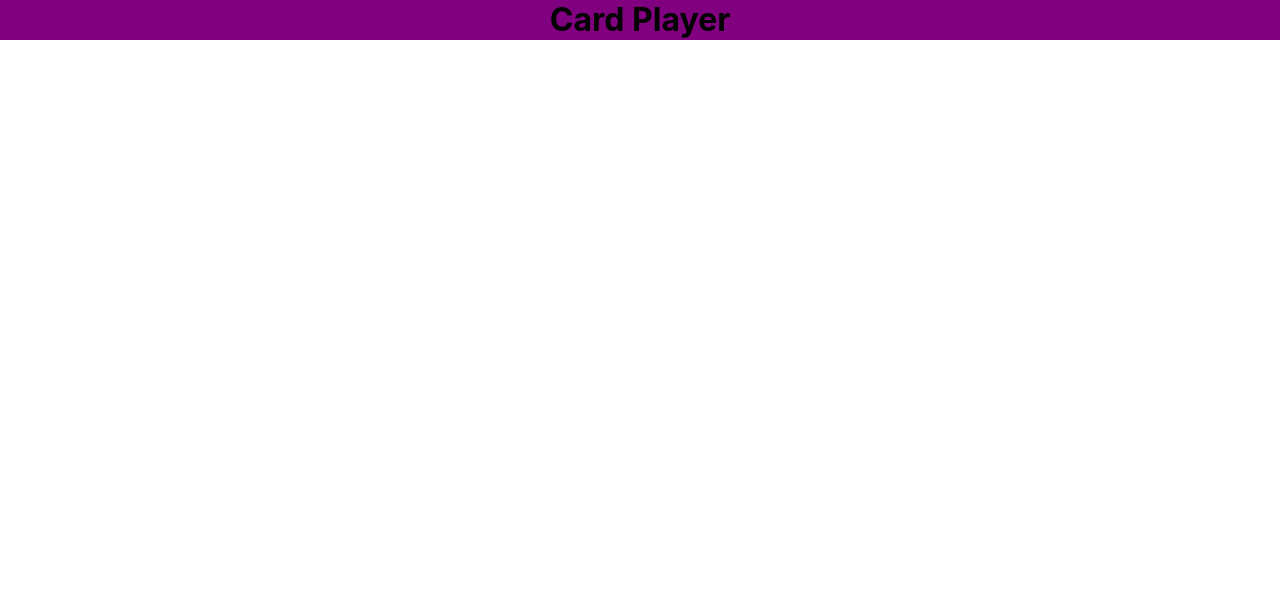
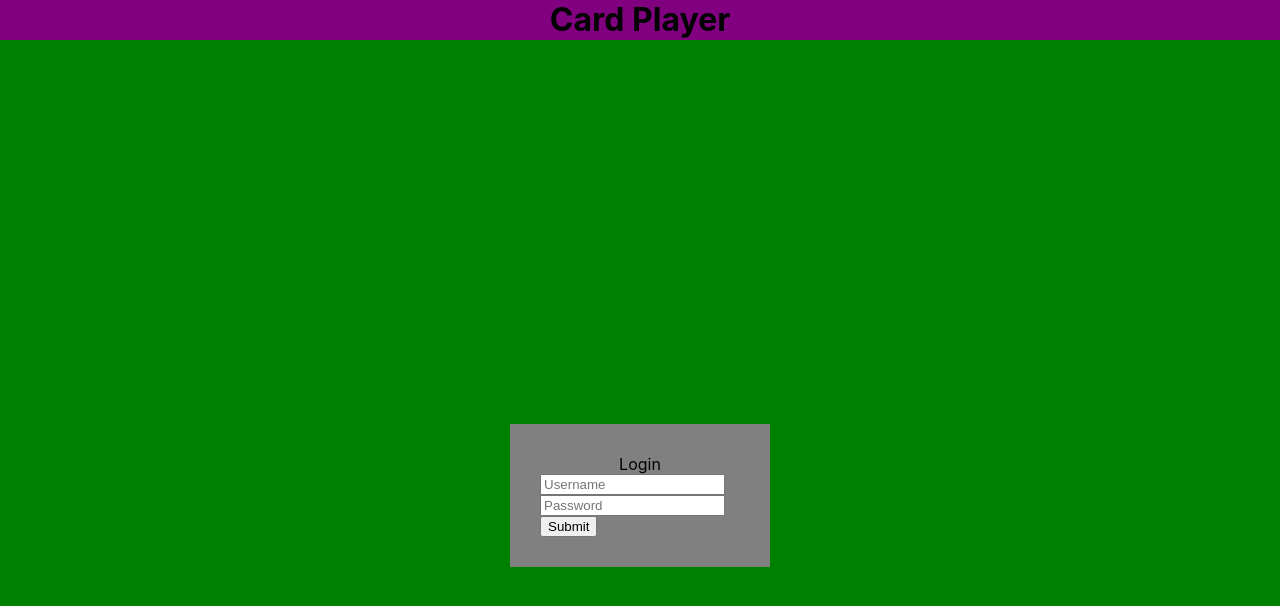
Before and after one commit to aidansmith1243/Computer-Science-Project, a React (Create React App) app in the folder CardGame/CardGame/client-app/: page /login in a window 1280 px wide. Shown: the top 606 px of the page. Built offline with nearby package versions, Linux system fonts and the light colour scheme.

Commit message:
Made simple login page functionality for demo

```diff
--- /dev/null
+++ b/CardGame/CardGame/client-app/src/Pages/Login/Login.css
@@ -0,0 +1,18 @@
+.LoginPage {
+    background-color: green;
+    position: fixed;
+    height: 100%;
+    width: 100%;
+}
+input {
+    display: block;
+}
+
+form {
+    padding: 30px;
+    margin: auto;
+    background-color: gray;
+    width: 200px;
+    justify-content: center;
+    margin-top: 30%;
+}
--- a/CardGame/CardGame/client-app/src/Pages/Login/Login.jsx
+++ b/CardGame/CardGame/client-app/src/Pages/Login/Login.jsx
@@ -1,9 +1,22 @@
 import TopBar from "../../Components/TopBar/Topbar";
+import { Link } from "react-router-dom";
+import './Login.css';
 
 const Login = () => {
+
+    const handleSubmit = (event) => {
+
+    }
+
     return (
-    <div>
+    <div className='LoginPage'>
         <TopBar/>
+        <form onSubmit={handleSubmit} action='/home'>
+            <a>Login</a>
+            <input type='text' placeholder='Username'></input>
+            <input type='password' placeholder='Password'></input>
+            <input type='submit'></input>
+        </form>
     </div>
     );
 }
```
Also changed, not shown: 1 other file (tests, documents, lock files or other folders).
